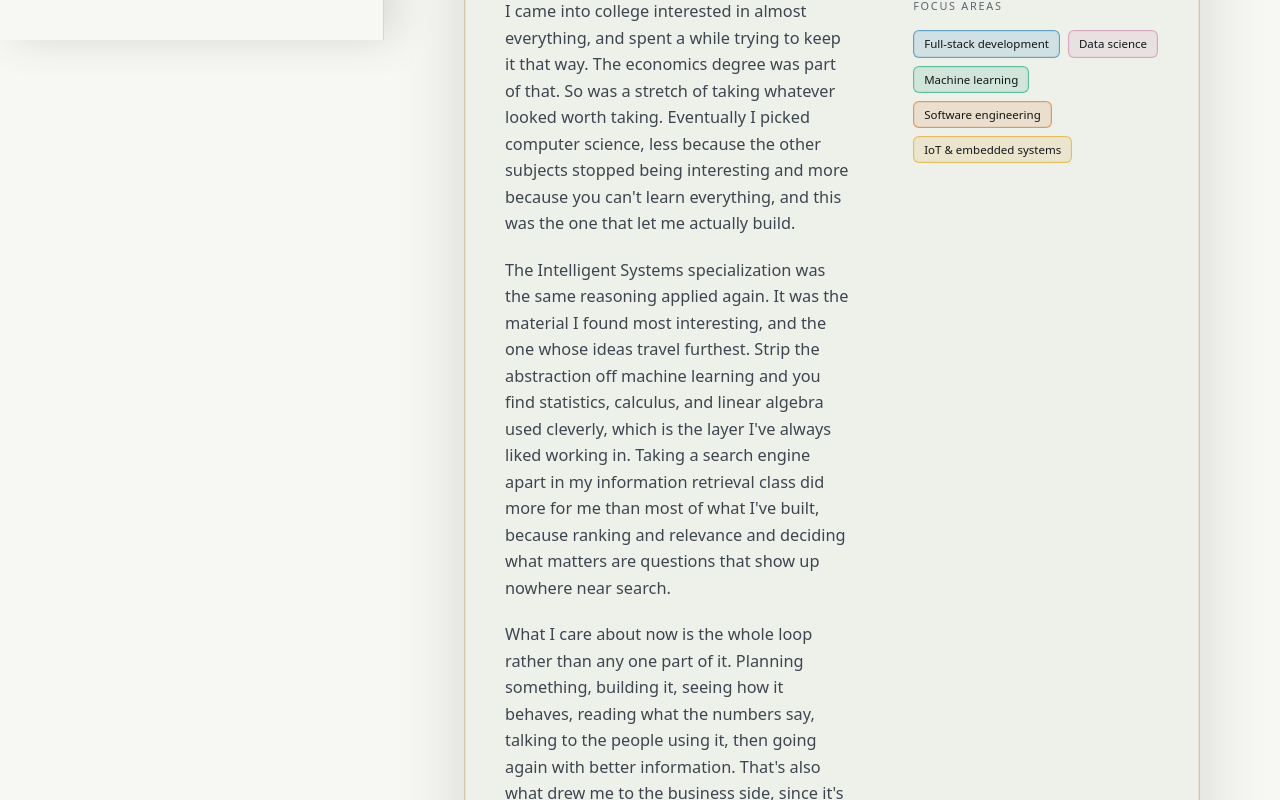
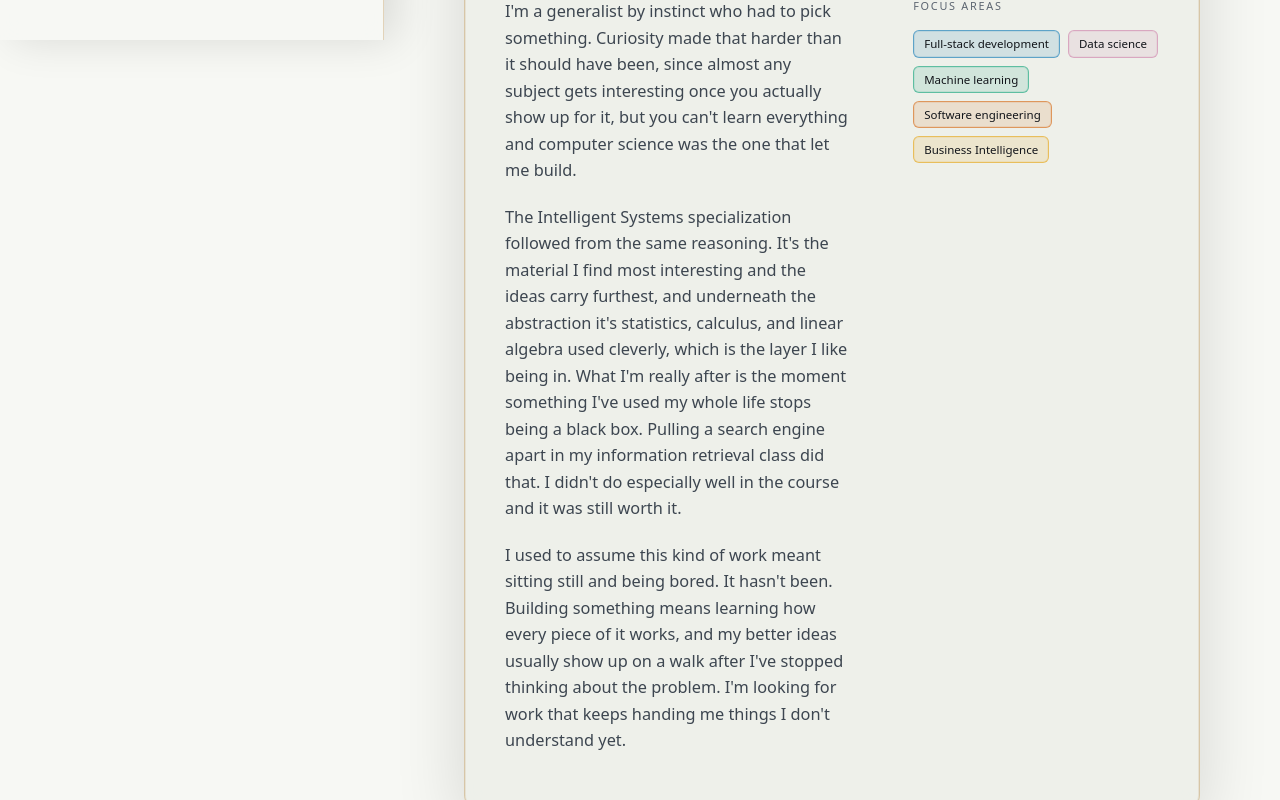
Before and after one commit to bvazrala/portfolio, a Next.js app: page / in a window 1280 px wide. Shown: the part 760-1560 px from the top of the page. Built offline with nearby package versions, Linux system fonts and the light colour scheme.

Commit message:
Update profile.ts

```diff
--- a/src/content/profile.ts
+++ b/src/content/profile.ts
@@ -1,6 +1,5 @@
 /* ============================================================================
  * Everything on the site that isn't pulled from GitHub lives here.
- * Edit this file, commit, and Vercel redeploys. No other file needs touching.
  * ==========================================================================*/
 
 export type DomainKey = "model" | "device" | "interface" | "practice";
@@ -23,11 +22,10 @@ export const profile = {
 
   headline: ["I love to build.", "Always ready to learn."],
 
-  about: [
-    "I came into college interested in almost everything, and spent a while trying to keep it that way. The economics degree was part of that. So was a stretch of taking whatever looked worth taking. Eventually I picked computer science, less because the other subjects stopped being interesting and more because you can't learn everything, and this was the one that let me actually build.",
-    "The Intelligent Systems specialization was the same reasoning applied again. It was the material I found most interesting, and the one whose ideas travel furthest. Strip the abstraction off machine learning and you find statistics, calculus, and linear algebra used cleverly, which is the layer I've always liked working in. Taking a search engine apart in my information retrieval class did more for me than most of what I've built, because ranking and relevance and deciding what matters are questions that show up nowhere near search.",
-    "What I care about now is the whole loop rather than any one part of it. Planning something, building it, seeing how it behaves, reading what the numbers say, talking to the people using it, then going again with better information. That's also what drew me to the business side, since it's where you find out whether the thing you built was worth building.",
-    "So I'm not chasing a particular title. I'm looking for work where that loop runs, and where I get to keep being curious about how it all fits together.",
+ about: [
+    "I'm a generalist by instinct who had to pick something. Curiosity made that harder than it should have been, since almost any subject gets interesting once you actually show up for it, but you can't learn everything and computer science was the one that let me build.",
+    "The Intelligent Systems specialization followed from the same reasoning. It's the material I find most interesting and the ideas carry furthest, and underneath the abstraction it's statistics, calculus, and linear algebra used cleverly, which is the layer I like being in. What I'm really after is the moment something I've used my whole life stops being a black box. Pulling a search engine apart in my information retrieval class did that. I didn't do especially well in the course and it was still worth it.",
+    "I used to assume this kind of work meant sitting still and being bored. It hasn't been. Building something means learning how every piece of it works, and my better ideas usually show up on a walk after I've stopped thinking about the problem. I'm looking for work that keeps handing me things I don't understand yet.",
   ],
 
   focusAreas: [
@@ -35,7 +33,7 @@ export const profile = {
     "Data science",
     "Machine learning",
     "Software engineering",
-    "IoT & embedded systems",
+    "Business Intelligence",
   ],
 };
 
@@ -67,16 +65,15 @@ export const projects: Project[] = [
     title: "Briefly",
     short: "Briefly",
     subtitle: "IoT AI briefing station",
-    repo: null,
+    repo: "Briefly",
     domain: "device",
     year: "2026",
     dates: "Jun 2026 — present",
     status: "In progress",
     lead: "An ESP32 device that reads you the morning without handing you a phone. Leading a team of two.",
     impact: [
-      "Alarms keep firing through a network outage",
-      "Summaries run on a local model — nothing leaves the house",
-      "Device telemetry charted live in Azure IoT Hub",
+      "The alarm keeps its own time, so a dead router can't make you sleep through it",
+      "Summaries are generated on the device, so nothing about your morning leaves the house",
     ],
     bullets: [
       "Wrote C++ firmware around FreeRTOS tasks so the alarm keeps its own time when Wi-Fi drops.",
@@ -91,16 +88,16 @@ export const projects: Project[] = [
   title: "Yield",
   short: "RL driving",
   subtitle: "What safety costs in speed",
-  repo: null,
+  repo: "Yield",
   domain: "model",
   year: "2026",
   dates: "Summer 2026 · CS 175",
   status: "In progress",
   lead: "Training a family of driving agents that differ only in how much they are penalised for crashing, then measuring what each one trades away.",
   impact: [
-    "Five reward settings, three seeds each",
-    "200 held out episodes per agent",
-    "Output is a speed versus collision tradeoff curve",
+    "Manufacturers decide how assertive a self driving car should be, and that decision ends up inside a reward function",
+    "Sweeping the collision penalty puts a number on what caution costs in speed",
+    "Transfer to merges and roundabouts tests whether that tuning survives a road the agent never trained on",
   ],
   bullets: [
     "Training DQN agents in highway-env, where surrounding traffic follows the Intelligent Driver and MOBIL models.",
@@ -119,10 +116,10 @@ export const projects: Project[] = [
     domain: "model",
     year: "2026",
     dates: "Jun 2026 · CS 179",
-    lead: "Fifty survey questions go in. Five personality traits come out — without the model being told what to look for.",
+    lead: "Fifty survey questions go in. Five personality traits come out without the model being told what to look for.",
     impact: [
-      "1.00 adjusted Rand index against the known five traits",
-      "64.5% → 77.6% accuracy predicting masked answers",
+      "The model was never told the five traits existed. Community detection recovered all five, scoring a perfect 1.00 against the known labels",
+      "A question's neighbours in the learned graph predict its answer, lifting accuracy from 64.5% to 77.6%",
     ],
     bullets: [
       "Fit a pairwise Ising model with L1 regularisation over 50 items from the openpsychometrics Big Five dataset.",
@@ -142,7 +139,7 @@ export const projects: Project[] = [
     year: "2026",
     dates: "Apr 2026 · LA Hacks",
     lead: "Type and drive media playback with hand signs alone. No keyboard, no mouse.",
-    impact: ["97% typing accuracy across the testing round"],
+    impact: ["97% typing accuracy in testing, which is the line between something usable and a demo"],
     bullets: [
       "Built the interface and media controls so users can type and run playback entirely by hand sign.",
       "Tuned detection for the letter pairs that get confused most, then led the testing that put accuracy at 97%.",
```
